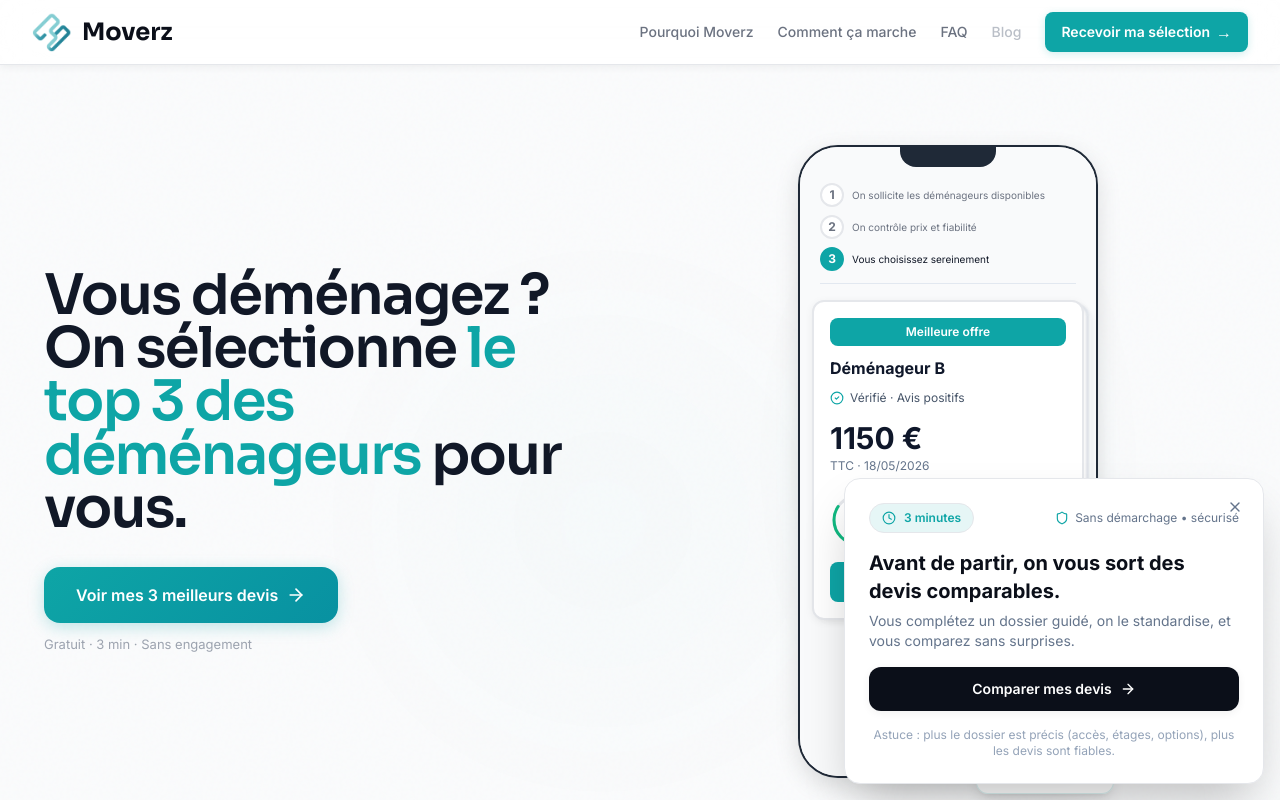
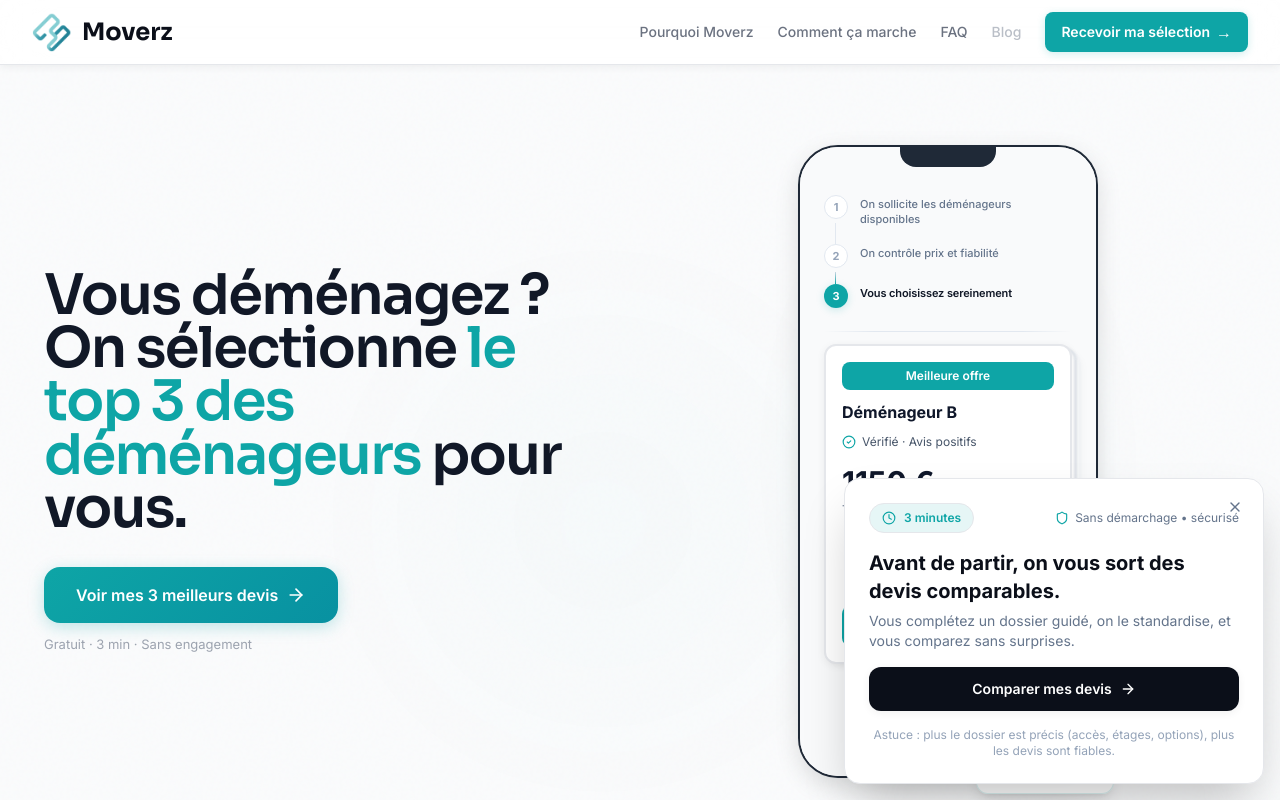
Before and after one commit to gdetaisne/moverz-fr, a Next.js app: page / in a window 1280 px wide. Shown: the top 800 px of the page. Built offline with nearby package versions, Linux system fonts and the light colour scheme.

Commit message:
Update WhyMoverz: Minimum 3 devis vérifiés sous 5 jours

```diff
--- a/components/sections/HeroV4TwoColumn.tsx
+++ b/components/sections/HeroV4TwoColumn.tsx
@@ -169,36 +169,66 @@ export function HeroV4TwoColumn() {
                   {/* Screen content */}
                   <div className="relative h-full w-full p-3 pt-9 pb-4 overflow-y-auto" style={{ background: "#F9FAFB" }}>
 
-                    {/* STEPPER MINIATURE dans le phone */}
-                    <div className="mb-4 px-2">
-                      <div className="space-y-2">
+                    {/* STEPPER PREMIUM style Ramp dans le phone */}
+                    <div className="mb-5 px-3 pt-3">
+                      <div className="space-y-0">
                         {STEPS.map(({ num, text }, i) => (
-                          <div key={num} className="flex items-center gap-2">
+                          <div key={num} className="relative">
+                            {/* Ligne verticale connectrice (sauf pour le dernier) */}
+                            {i < STEPS.length - 1 && (
                               <div
-                              className="flex h-6 w-6 shrink-0 items-center justify-center rounded-full text-xs font-bold"
+                                className="absolute left-[11px] top-7 bottom-0 w-[1px]"
+                                style={{
+                                  background: i === 1 ? "linear-gradient(to bottom, #CBD5E1 0%, #0EA5A6 100%)" : "#E2E8F0"
+                                }}
+                              />
+                            )}
+
+                            <div className="flex items-start gap-3 pb-4 relative z-10">
+                              {/* Numéro dans cercle minimaliste */}
+                              <div
+                                className="flex h-6 w-6 shrink-0 items-center justify-center rounded-full text-[11px] font-bold transition-all duration-300"
                                 style={{
                                   background: i === 2 ? "#0EA5A6" : "#FFFFFF",
-                                color: i === 2 ? "#fff" : "#6B7280",
-                                border: "2px solid",
-                                borderColor: i === 2 ? "#0EA5A6" : "#E5E7EB"
+                                  color: i === 2 ? "#FFFFFF" : "#94A3B8",
+                                  border: i === 2 ? "none" : "1.5px solid #E2E8F0",
+                                  boxShadow: i === 2 ? "0 2px 8px rgba(14,165,166,0.2)" : "none"
                                 }}
                               >
                                 {num}
                               </div>
-                            <p className="text-[10px] leading-tight" style={{ color: i === 2 ? "#111827" : "#6B7280" }}>
+
+                              {/* Texte avec hiérarchie typographique */}
+                              <div className="flex-1 pt-0.5">
+                                <p
+                                  className="text-[11px] leading-[1.4]"
+                                  style={{
+                                    color: i === 2 ? "#111827" : "#64748B",
+                                    fontWeight: i === 2 ? 600 : 500,
+                                    letterSpacing: i === 2 ? "-0.01em" : "0"
+                                  }}
+                                >
                                   {text}
                                 </p>
                               </div>
+                            </div>
+                          </div>
                         ))}
                       </div>
-                      <div className="h-px bg-slate-200 mt-3 mb-3" />
+
+                      {/* Divider ultra-subtil */}
+                      <div className="relative mt-2 mb-4">
+                        <div className="absolute inset-0 flex items-center">
+                          <div className="w-full" style={{ height: "1px", background: "linear-gradient(to right, transparent 0%, #E2E8F0 20%, #E2E8F0 80%, transparent 100%)" }} />
+                        </div>
+                      </div>
                     </div>
 
                     {/* Stack de 3 cards avec effet de profondeur */}
-                    <div className="relative">
+                    <div className="relative px-3">
                       {/* Card C - Très en arrière (la plus floutée) */}
                       <div
-                        className="absolute inset-0 translate-x-2 translate-y-2 rounded-xl border bg-white opacity-50 blur-[1.5px] pointer-events-none"
+                        className="absolute inset-x-3 top-0 translate-x-2 translate-y-2 rounded-xl border bg-white opacity-50 blur-[1.5px] pointer-events-none"
                         style={{
                           borderColor: "#CBD5E1",
                           height: "96%",
@@ -214,7 +244,7 @@ export function HeroV4TwoColumn() {
 
                       {/* Card A - Moyennement en arrière */}
                       <div
-                        className="absolute inset-0 translate-x-1 translate-y-1 rounded-xl border bg-white opacity-70 blur-[0.8px] pointer-events-none"
+                        className="absolute inset-x-3 top-0 translate-x-1 translate-y-1 rounded-xl border bg-white opacity-70 blur-[0.8px] pointer-events-none"
                         style={{
                           borderColor: "#94A3B8",
                           height: "98%",
--- a/components/sections/WhyMoverz.tsx
+++ b/components/sections/WhyMoverz.tsx
@@ -31,7 +31,7 @@ const arguments_ = [
   {
     icon: Clock,
     title: "Décision rapide",
-    subtitle: "Un dossier, des offres comparables",
+    subtitle: "Minimum 3 devis vérifiés sous 5 jours",
     score: 48,
     scoreLabel: "h max",
     color: "#0EA5A6", // Turquoise
```
Lines whose indentation alone changed are shown as unchanged.
